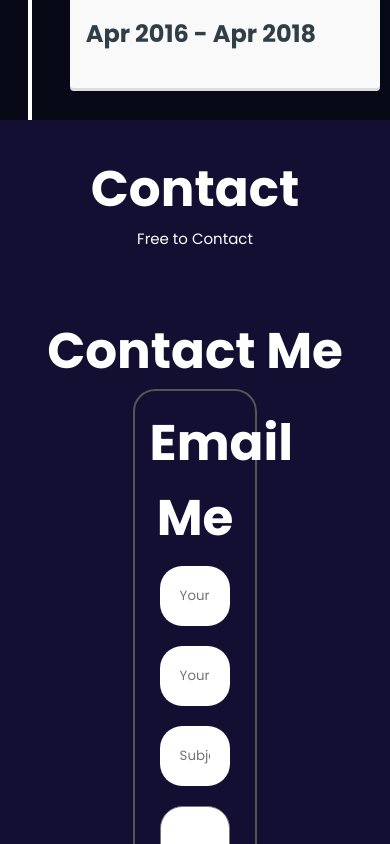
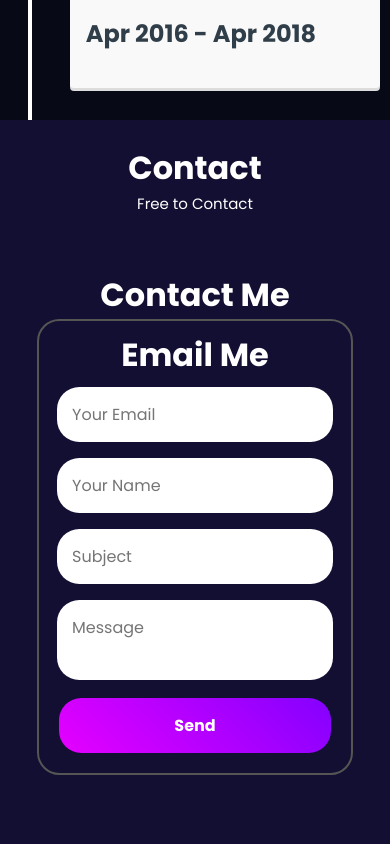
Before and after one commit to shrmohit/my_portfolio, a React (Vite) app: page / in a window 390 px wide. Shown: the part 10460-11304 px from the top of the page. Built offline with nearby package versions, Linux system fonts and the light colour scheme.

Commit message:
Update App.css

```diff
--- a/src/App.css
+++ b/src/App.css
@@ -529,13 +529,13 @@ text-align: left;
 
 /* CONTACT */
 
-.contact-container{
+.contact-container {
   max-width: 100%;
   background-color: #130F32;
   padding-bottom: 40px;
 }
 
-.contact-section{
+.contact-section {
   max-width: 100%;
   width: 80%;
   margin: auto;
@@ -543,51 +543,84 @@ text-align: left;
   padding-top: 2rem;
 }
 
-.contact-section h1{
+.contact-section h1 {
   color: white;
   font-size: 50px;
 }
 
-.form-section{
+.form-section {
   max-width: 100%;
   width: 40%;
   border: 2px solid #555;
   margin: auto;
   padding: 15px;
   border-radius: 1.4rem;
-
 }
 
-.form-section h1{
+.form-section h1 {
   color: white;
 }
 
-.contactform-item form{
+.contactform-item form {
   display: flex;
   flex-direction: column;
 }
 
-.contactform-item .form-input{
+.contactform-item .form-input {
   padding: 20px;
   border-radius: 1.4rem;
   margin: 10px;
   border: none;
 }
 
-.contactform-item .form-message{
-  padding-block: 50px;
+.contactform-item .form-message {
+  padding: 20px;
   border-radius: 1.4rem;
   margin: 10px;
-
+  border: none;
+  resize: none;
 }
 
-.form-section button{
+.form-section button {
   margin: 10px;
   padding: 20px;
   border-radius: 1.4rem;
   border: none;
-  background: hsla(271, 100%, 50%, 1);
+  color: white;
+  font-weight: bold;
   background: linear-gradient(225deg, hsla(271, 100%, 50%, 1) 0%, hsla(294, 100%, 50%, 1) 100%);
-  background: -moz-linear-gradient(225deg, hsla(271, 100%, 50%, 1) 0%, hsla(294, 100%, 50%, 1) 100%);
-  background: -webkit-linear-gradient(225deg, hsla(271, 100%, 50%, 1) 0%, hsla(294, 100%, 50%, 1) 100%);
+  cursor: pointer;
 }
+
+/* 🔽 Responsive CSS for mobile */
+@media screen and (max-width: 768px) {
+  .contact-section {
+    width: 90%;
+    padding-top: 1.5rem;
+  }
+
+  .contact-section h1 {
+    font-size: 32px;
+  }
+
+  .form-section {
+    width: 90%;
+    padding: 10px;
+  }
+
+  .contactform-item .form-input,
+  .contactform-item .form-message {
+    padding: 15px;
+    font-size: 16px;
+    margin: 8px;
+  }
+
+  .form-message {
+    padding: 20px;
+  }
+
+  .form-section button {
+    padding: 15px;
+    font-size: 16px;
+  }
+}
```
